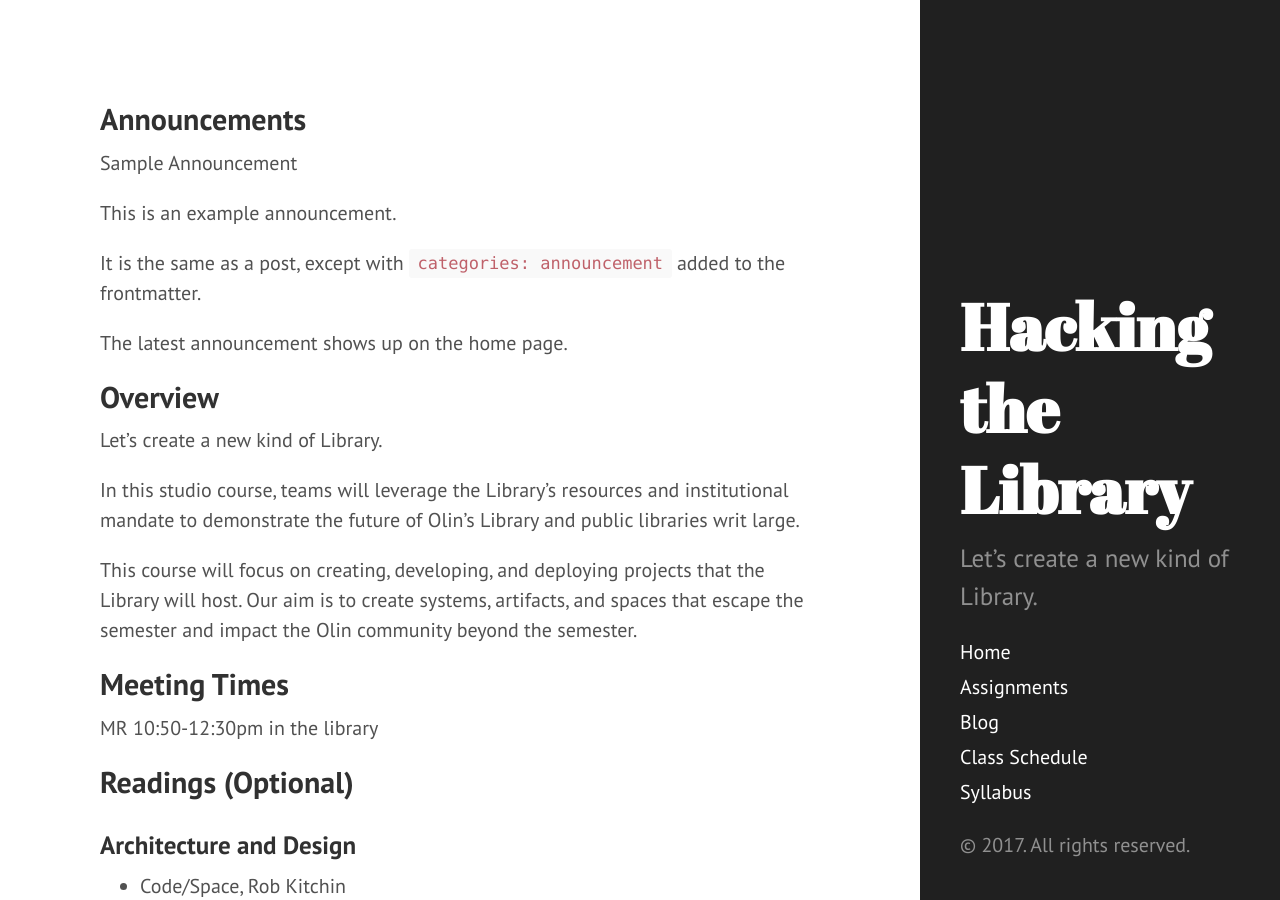
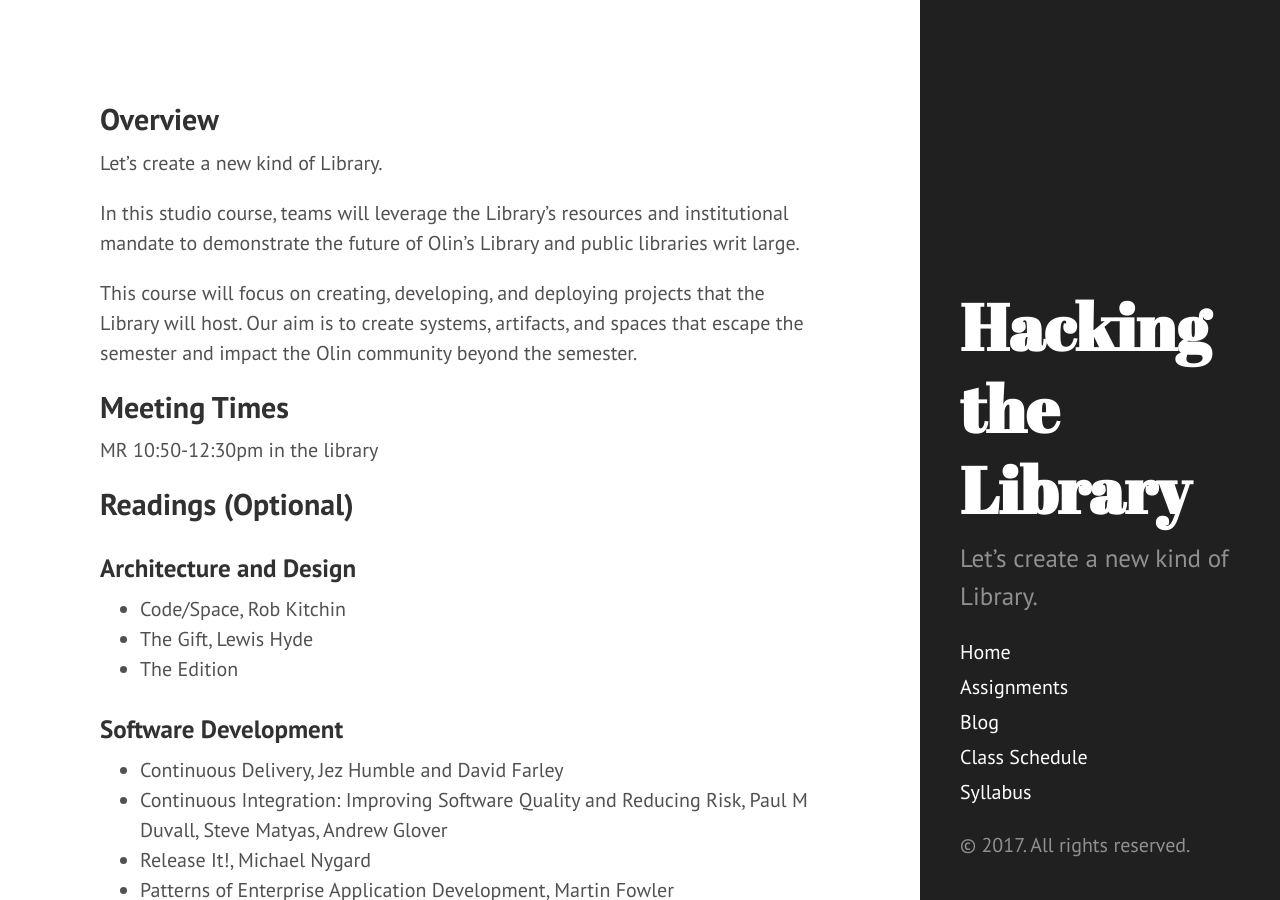
Before and after one commit to osteele/hackingthelibrary.org, a Jekyll site: the page built from index.md, in a window 1280 px wide and 900 px high. Built offline with Jekyll 4.4.1, drawn with Linux system fonts in a browser that asks for light colours.

Commit message:
unpublish the sample posts

```diff
--- a/index.md
+++ b/index.md
@@ -3,12 +3,14 @@ layout: default
 title: Hacking the Library
 ---
 
+{% if site.categories.announcement %}
 ## Announcements
 
 {% for post in site.categories.announcement limit:1 %}
 {{ post.title }}
 {{ post.content }}
 {% endfor %}
+{% endif %}
 
 ## Overview
 
```
Also changed, not shown: _posts/2017-01-09-sample-announcement.md (+1 -0 lines), _posts/2017-01-09-sample-post.md (+1 -0 lines).
